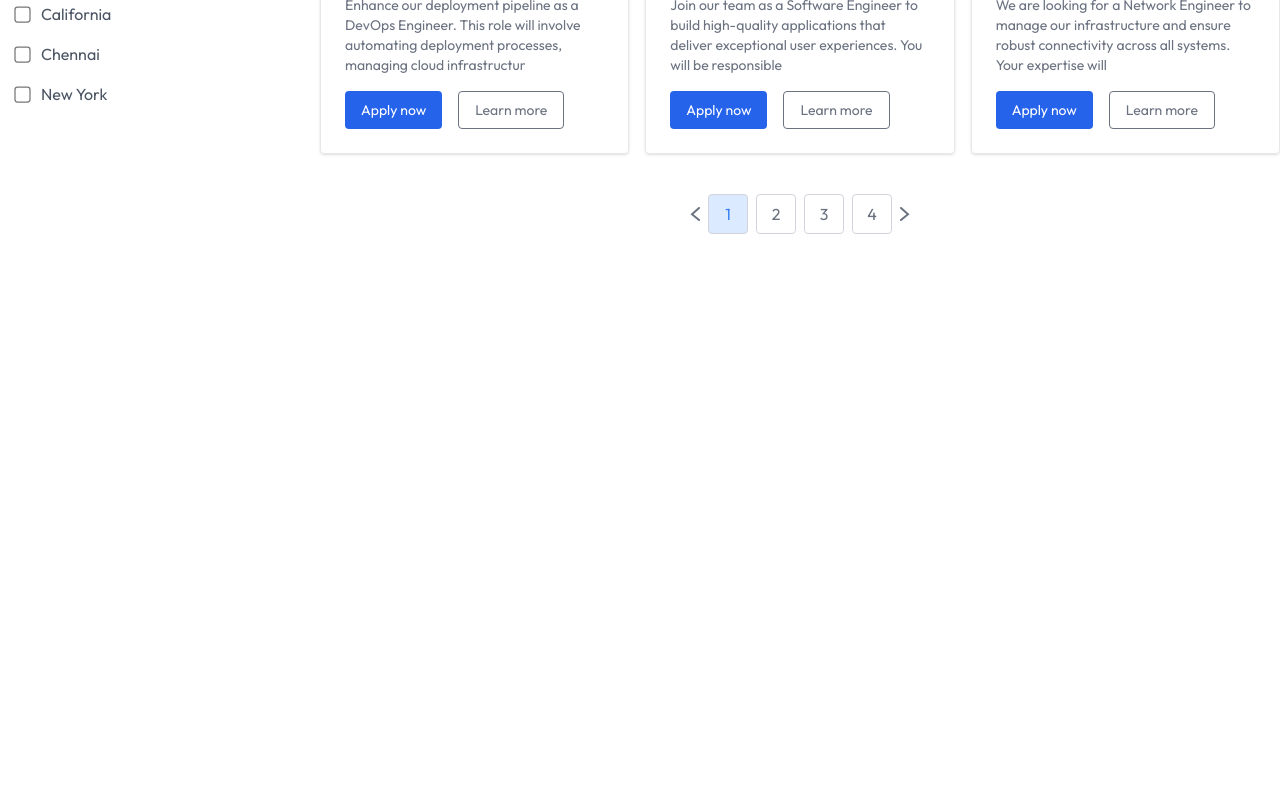
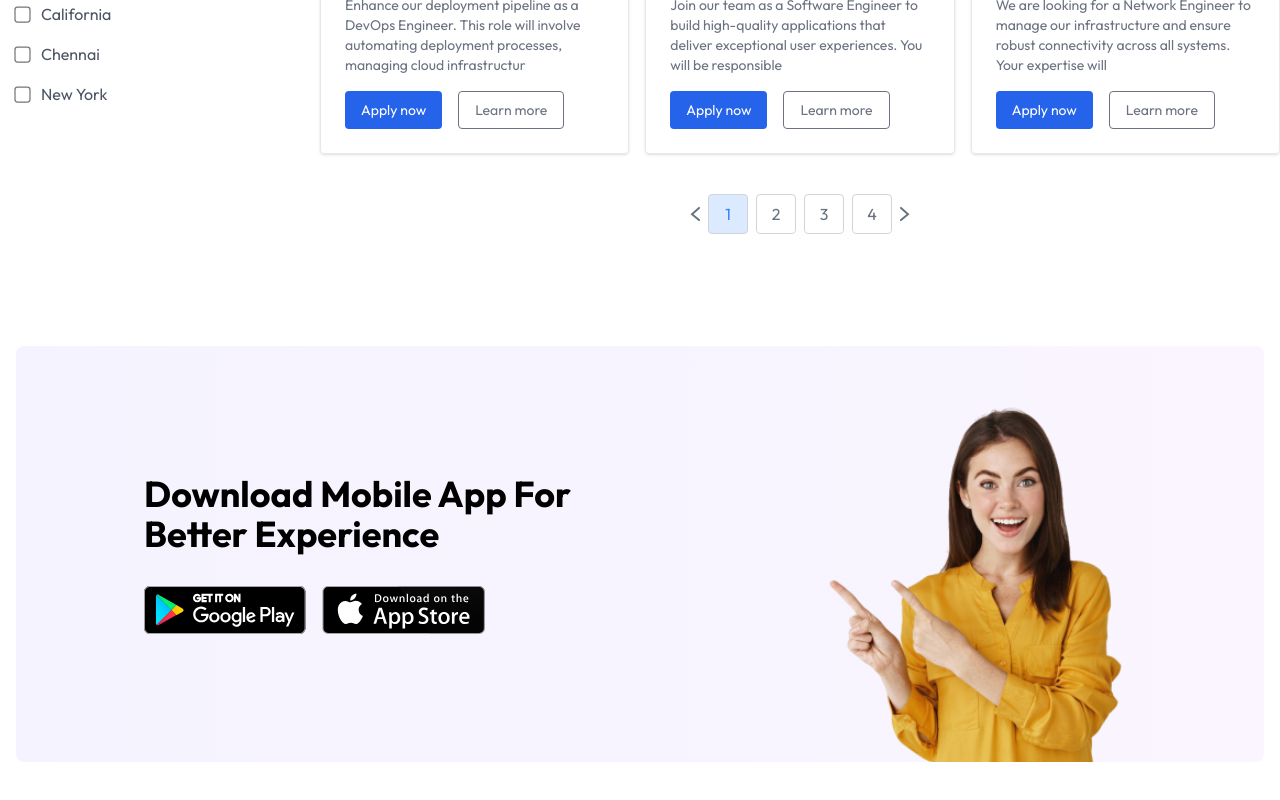
Before and after one commit to oseogbe/9jajobplug, a React (Vite) app in the folder client/: page / in a window 1280 px wide. Shown: the part 1164-1964 px from the top of the page. Before the commit the page ends 1430 px from the top, so only its background shows below. Built offline with nearby package versions, Linux system fonts and the light colour scheme.

Commit message:
feat: app download section

```diff
--- /dev/null
+++ b/client/src/components/AppDownload.jsx
@@ -0,0 +1,25 @@
+import { assets } from '@/assets/assets'
+import React from 'react'
+
+const AppDownload = () => {
+  return (
+    <div className='container px-4 2xl:px-20 mx-auto my-20'>
+        <div className='relative bg-gradient-to-r from-violet-50 to-purple-50 p-12 sm:p-24 lg:p-32 rounded-lg'>
+            <div>
+                <h1 className='text-2xl sm:text-4xl font-bold mb-8 max-w-md capitalize'>download mobile app for better experience</h1>
+                <div className='flex gap-4'>
+                    <a href="#" className='inline-block'>
+                        <img className='h-12' src={assets.play_store} alt="" />
+                    </a>
+                    <a href="#" className='inline-block'>
+                        <img className='h-12' src={assets.app_store} alt="" />
+                    </a>
+                </div>
+            </div>
+            <img src={assets.app_main_img} alt="" className='absolute w-80 right-0 bottom-0 mr-32 max-lg:hidden' />
+        </div>
+    </div>
+  )
+}
+
+export default AppDownload
--- a/client/src/pages/Home.jsx
+++ b/client/src/pages/Home.jsx
@@ -2,12 +2,14 @@
 
 import Hero from '@/components/Hero';
 import JobListing from '@/components/JobListing';
+import AppDownload from '@/components/AppDownload';
 
 const Home = () => {
   return (
     <div>
       <Hero />
       <JobListing />
+      <AppDownload />
     </div>
   );
 };
```
